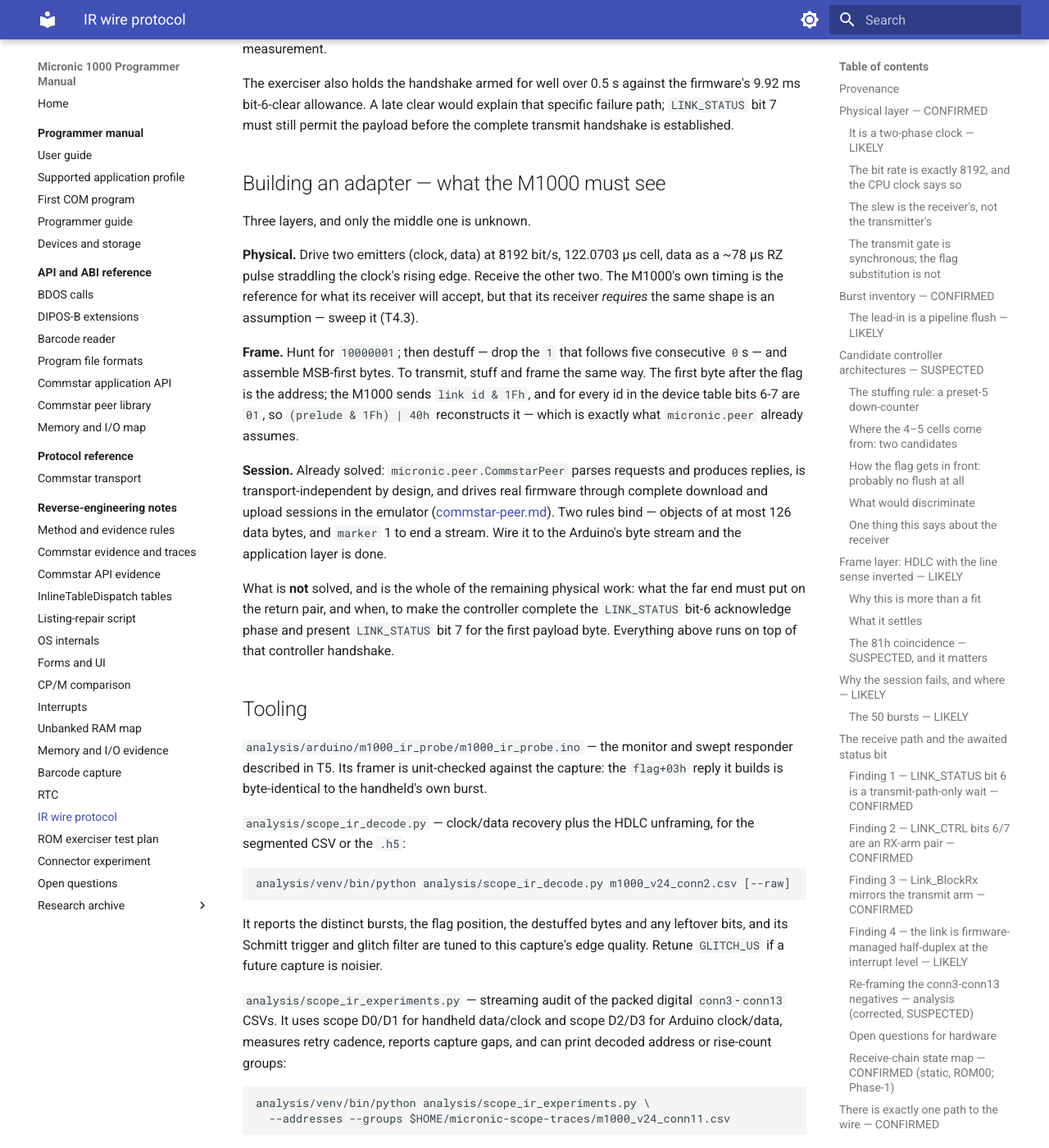
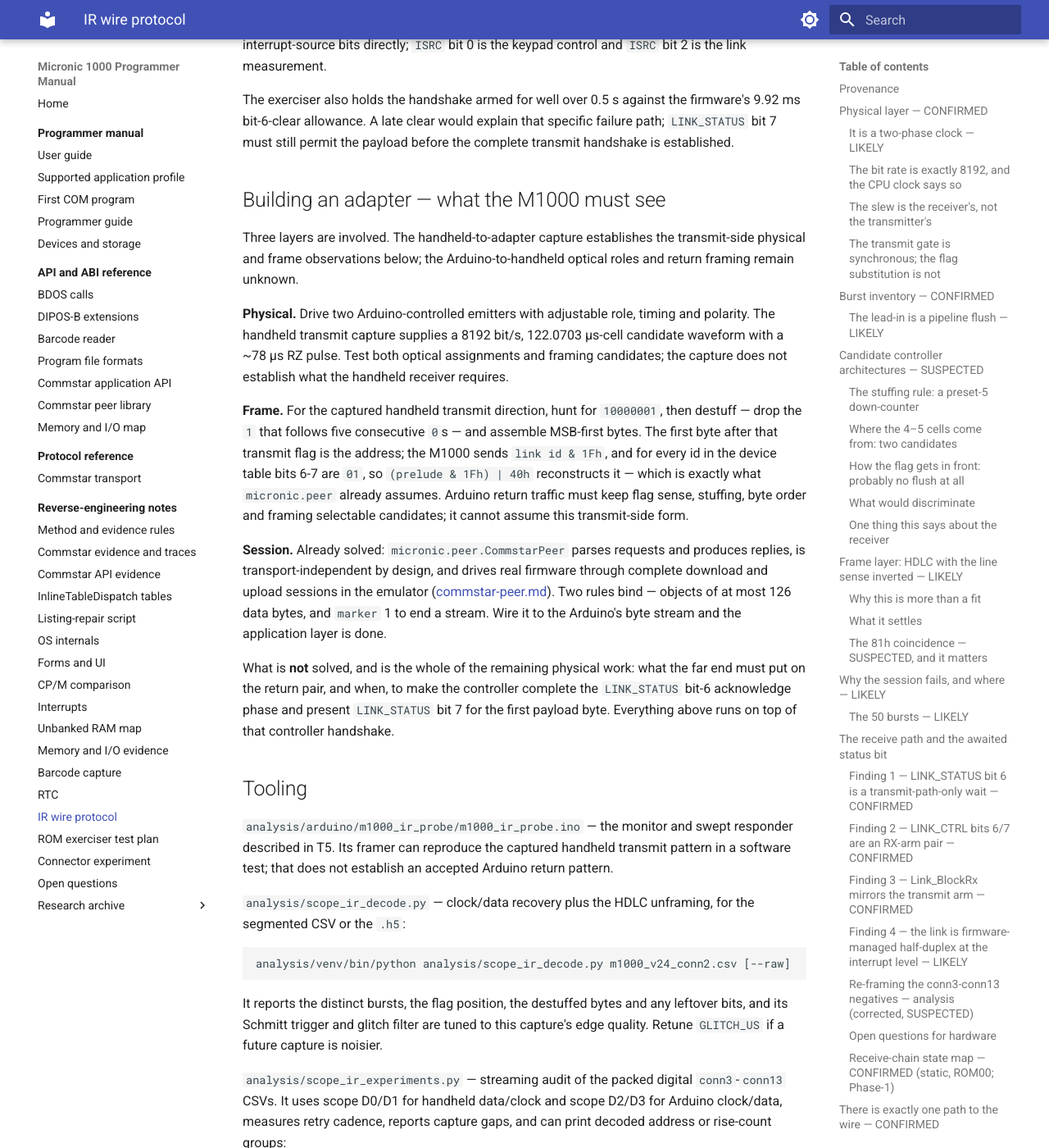
Before and after one commit to philpem/micronic1000, an MkDocs documentation site: the page built from doc/re-notes/ir-wire-protocol.md, in a window 1280 px wide and 1400 px high, scrolled down 35272 px. Shown: the whole window at 82% size. Built offline with MkDocs 1.6.1 and Material for MkDocs 9.7.7, drawn with Linux system fonts in a browser that asks for light colours; some of the changed text lies outside the part shown.

Commit message:
Withdraw unsupported receive-channel and framing conclusions

```diff
--- a/doc/re-notes/ir-wire-protocol.md
+++ b/doc/re-notes/ir-wire-protocol.md
@@ -892,7 +892,7 @@
 | 3 | Is there an FCS, and what polynomial? | **T6**, or **T5** followed by a completed-frame capture |
 | 4 | Is there a closing flag, or does the clock simply stop? | **T6** / **T5** |
 | 5 | What does the return direction look like? | Not observable without a partner — **T4** characterises the front end instead |
-| ~~5a~~ | ~~Which detector is clock and which is data?~~ | **ANSWERED** (conn10): the wiring as built is correct; swapping the emitters kills the reaction |
+| 5a | Which Arduino LED reaches which handheld receive channel? | **OPEN.** Conn10's changed reaction on swapping software roles does not identify either optical destination. |
 | 6 | What clears `LINK_STATUS` bit 6 (`HSBUSY`) / bit 4 (`RXBUSY`)? | **T6** reads `LINK_STATUS` directly; conn3-conn13 cannot distinguish the bit-6 wait from the first bit-7 wait |
 | 7 | Does the return clock have to be M1000-locked or may it free-run? | **T5.3** |
 | 8 | Is `4Ch` a flag strobe or an unstuffed byte channel? | **T6** |
@@ -957,14 +957,13 @@
 structure the controller requires.
 
 **T2b — electrical loopback (after T4).** With the front end characterised,
-wire the clock emitter's drive into the clock detector's input and the data
-emitter's into the data detector's, keeping the two channels separate. That is
-a perfect echo adapter with none of the optics problem, and it costs no
-protocol design: if the controller accepts its own transmission as a reply,
-the handshake completes and the full 12-byte frame appears on the wire — which
-is T5's prize without writing any Arduino logic at all. If it does not
-complete, the status phase that failed remains OPEN until `LINK_STATUS` is
-captured directly.
+test both separate pairings between the two software-driven emitters and the
+two handheld receiver inputs. The physical roles are unknown, so a same-label
+pairing is only one candidate. If the controller accepts a pairing, the
+handshake completes and the full 12-byte frame appears on the wire — which is
+T5's prize without writing Arduino framing logic. A negative result cannot
+localise the failed controller status phase or identify an input role until
+`LINK_STATUS` is captured directly.
 
 T2b remains a low-cost adjunct to T5b/T6, but a negative result cannot localise
 the failed controller status phase.
@@ -1153,15 +1152,14 @@
   harness `analysis/boot_hw.py` first; a one-byte table edit is verifiable in
   the emulator by reading `FE83` after boot.
 
-### T8 — which way round are the handheld's detectors? — **ANSWERED**
+### T8 — Arduino LED / handheld receiver roles — **OPEN**
 
-This was open when the orientation experiment was planned. Conn10 settled it:
-under otherwise identical stimuli, the as-built assignment produced a
-reaction on 90-95% of trials while swapping the responder's clock and data
-emitters reduced the result to baseline. **CONFIRMED:** the responder's
-as-built clock emitter addresses the handheld clock detector and its as-built
-data emitter addresses the handheld data detector. See the conn3-conn13 result
-table below.
+Conn10 measured a reaction on 90-95% of trials with the as-built software
+assignment and baseline with the two software roles swapped. That is a useful
+stimulus result, but it does not identify either LED's optical destination or
+show that the handheld receive direction uses the handheld transmit roles.
+Test both assignments with an instrument that distinguishes controller status
+and received bytes.
 
 ### T7 — the plinth, if one can be borrowed
 
@@ -1293,22 +1291,22 @@
 | **Free-running clock** | Timer2 clocking continuously vs burst (conn12) | Every valid frame-bearing group reacts. Clock-only controls react 1/80; silent controls react 0/80 |
 | **Start time** | 0.5-12 ms (conn10) | Flat 1-9 ms, dies at 11 ms — i.e. only through the same cutoff |
 | **Bit-rate modulation** | 50% duty square wave (conn8) | **Nothing**, 0% — indistinguishable from silence |
-| **Emitter orientation** | clock/data swapped (conn10) | Swapping **kills** the reaction: 95% → 0%. The wiring is correct as built |
+| **Software-role permutation** | two Arduino output roles swapped (conn10) | The measured reaction changes: 95% → 0%. Physical LED/detector mapping and cause remain OPEN. |
 
 ### What was established positively
 
-* **The emitter assignment is correct.** conn10: every swapped variant
-  collapses to baseline while every unswapped one runs 90-95%. The reaction
-  follows the signal assignment, not the physical emitter.
+* **The software-role permutation changes the reaction.** conn10: swapped
+  variants collapsed to baseline while unswapped variants ran 90-95%. This
+  does not identify physical LED/detector mapping or the receiver convention.
 * **Light reaches the handheld and it responds.** conn8 onward, against an
   interleaved silent control in the same run: 100% versus 1-4%.
-* **The data line does the work.** Steady light on the data emitter alone
-  reproduces the whole effect (37-55%); on the clock emitter alone, exactly
-  nothing (0.0%).
-* **Phase matters where content does not.** Driving clock and data identically
-  and in phase produces 0%, while the same light with the protocol's
-  quarter-cell data lead produces 74-100% (conn8 vs conn7, timing matched).
-  Whatever consumes the data line is sampling it against the clock.
+* **The two software outputs affect the reaction differently.** Steady light
+  on the output named data reproduced the effect (37-55%); the output named
+  clock alone did not (0.0%). This identifies neither physical receive role.
+* **The tested output timing changes the reaction.** Driving the two software
+  outputs identically and in phase produced 0%, while the captured
+  transmit-like quarter-cell lead produced 74-100% (conn8 vs conn7, timing
+  matched). The result does not show how the handheld receiver samples them.
 
 ### Method notes — three mistakes worth not repeating
 
@@ -1370,20 +1368,24 @@
 
 ## Building an adapter — what the M1000 must see
 
-Three layers, and only the middle one is unknown.
+Three layers are involved. The handheld-to-adapter capture establishes the
+transmit-side physical and frame observations below; the Arduino-to-handheld
+optical roles and return framing remain unknown.
 
-**Physical.** Drive two emitters (clock, data) at 8192 bit/s, 122.0703 µs cell,
-data as a ~78 µs RZ pulse straddling the clock's rising edge. Receive the
-other two. The M1000's own timing is the reference for what its receiver will
-accept, but that its receiver *requires* the same shape is an assumption —
-sweep it (T4.3).
+**Physical.** Drive two Arduino-controlled emitters with adjustable role,
+timing and polarity. The handheld transmit capture supplies a 8192 bit/s,
+122.0703 µs-cell candidate waveform with a ~78 µs RZ pulse. Test both optical
+assignments and framing candidates; the capture does not establish what the
+handheld receiver requires.
 
-**Frame.** Hunt for `10000001`; then destuff — drop the `1` that follows five
-consecutive `0`s — and assemble MSB-first bytes. To transmit, stuff and frame
-the same way. The first byte after the flag is the address; the M1000 sends
-`link id & 1Fh`, and for every id in the device table bits 6-7 are `01`, so
-`(prelude & 1Fh) | 40h` reconstructs it — which is exactly what
-`micronic.peer` already assumes.
+**Frame.** For the captured handheld transmit direction, hunt for `10000001`,
+then destuff — drop the `1` that follows five consecutive `0`s — and assemble
+MSB-first bytes. The first byte after that transmit flag is the address; the
+M1000 sends `link id & 1Fh`, and for every id in the device table bits 6-7 are
+`01`, so `(prelude & 1Fh) | 40h` reconstructs it — which is exactly what
+`micronic.peer` already assumes. Arduino return traffic must keep flag sense,
+stuffing, byte order and framing selectable candidates; it cannot assume this
+transmit-side form.
 
 **Session.** Already solved: `micronic.peer.CommstarPeer` parses requests and
 produces replies, is transport-independent by design, and drives real firmware
@@ -1401,8 +1403,9 @@
 ## Tooling
 
 `analysis/arduino/m1000_ir_probe/m1000_ir_probe.ino` — the monitor and swept
-responder described in T5. Its framer is unit-checked against the capture:
-the `flag+03h` reply it builds is byte-identical to the handheld's own burst.
+responder described in T5. Its framer can reproduce the captured handheld
+transmit pattern in a software test; that does not establish an accepted
+Arduino return pattern.
 
 `analysis/scope_ir_decode.py` — clock/data recovery plus the HDLC unframing,
 for the segmented CSV or the `.h5`:
```
Also changed, not shown: analysis/rom_exerciser/README.md (+22 -22 lines), doc/re-notes/exerciser-test-plan.md (+14 -9 lines), 1 other file.
